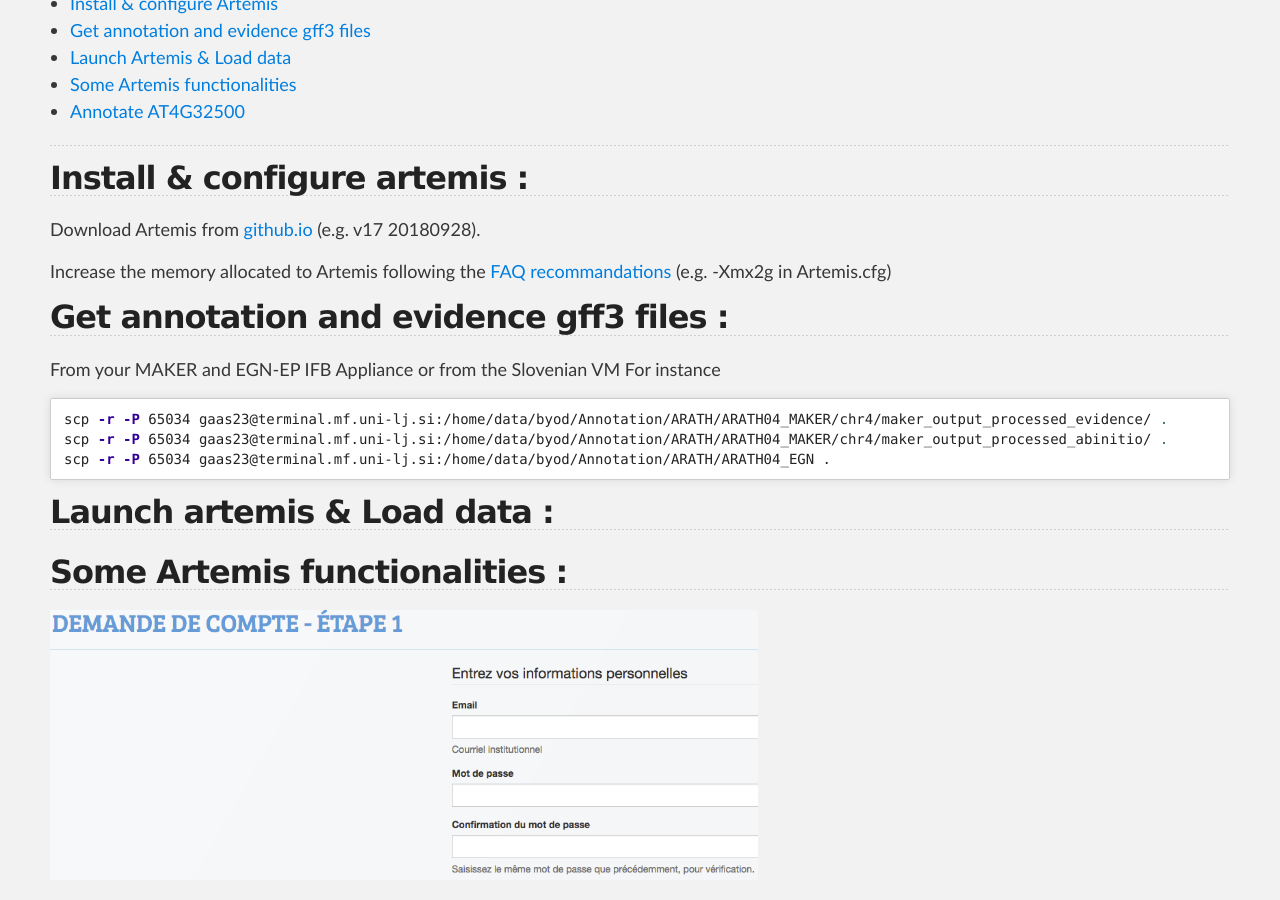
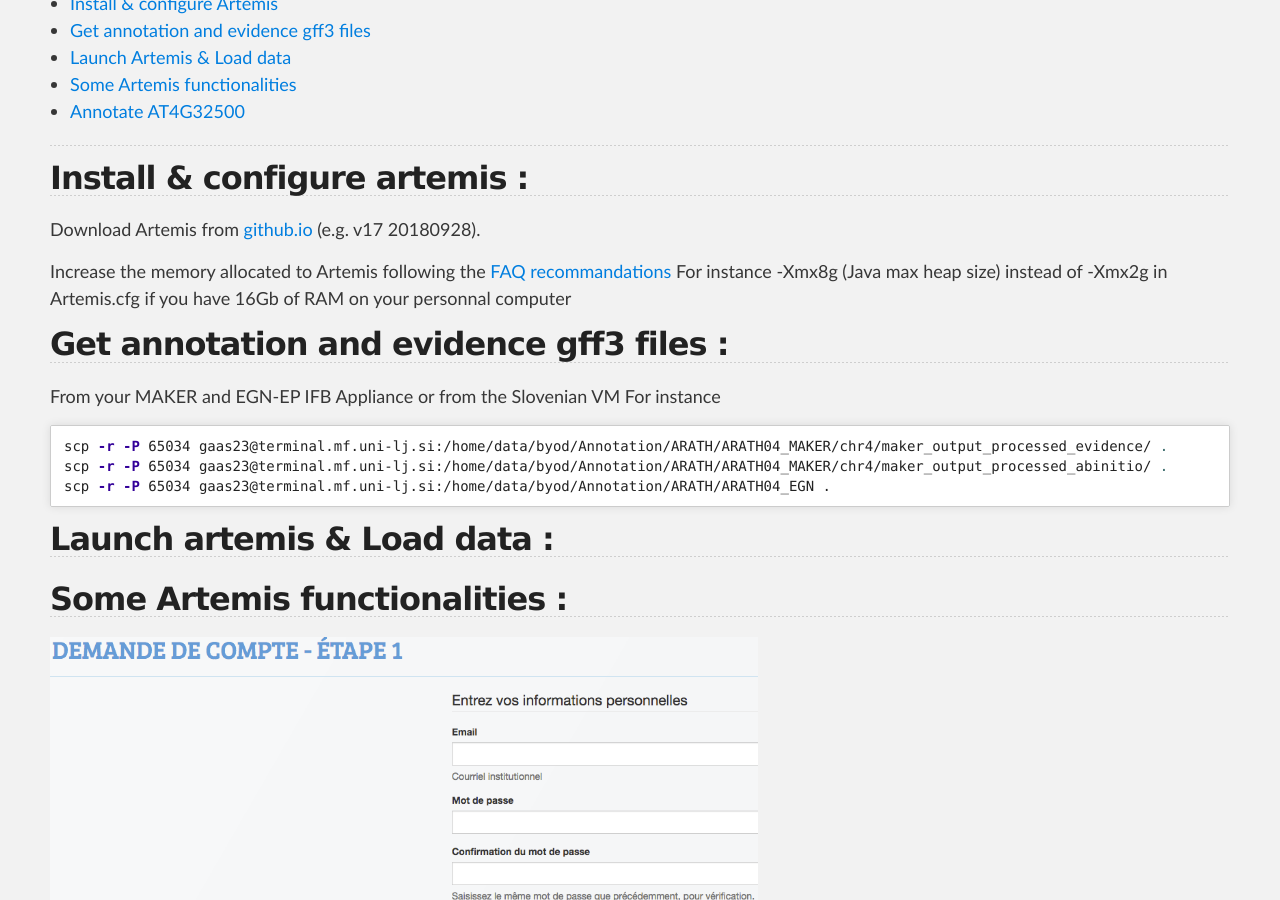
Before and after one commit to SouthGreenPlatform/trainings, a Jekyll site: the page built from _pages/annotation/artemis_manual_curation.md, in a window 1280 px wide and 900 px high, scrolled down 639 px. Built offline with Jekyll 4.4.1, drawn with Linux system fonts in a browser that asks for light colours; nearby versions of some CDN libraries.

Commit message:
Update artemis_manual_curation.md

```diff
--- a/_pages/annotation/artemis_manual_curation.md
+++ b/_pages/annotation/artemis_manual_curation.md
@@ -30,7 +30,8 @@
 
 Download Artemis from [github.io](http://sanger-pathogens.github.io/Artemis/) (e.g. v17 20180928).
 
-Increase the memory allocated to Artemis following the [FAQ recommandations](http://sanger-pathogens.github.io/Artemis/Artemis/) (e.g. -Xmx2g in Artemis.cfg)
+Increase the memory allocated to Artemis following the [FAQ recommandations](http://sanger-pathogens.github.io/Artemis/Artemis/)
+For instance -Xmx8g (Java max heap size) instead of -Xmx2g in Artemis.cfg if you have 16Gb of RAM on your personnal computer
 
 <a name="get-annotation-evidence-gff3-file"></a>
 ##  Get annotation and evidence gff3 files :
```
